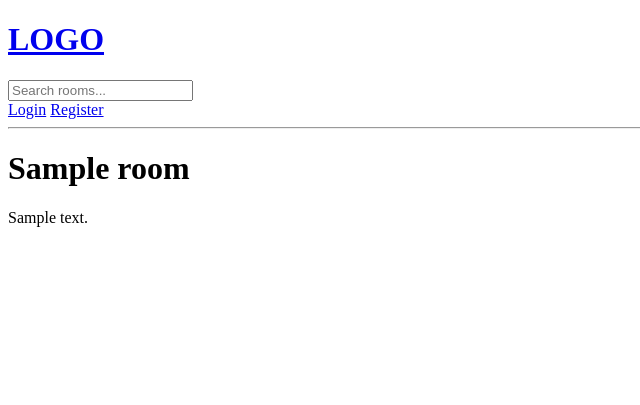
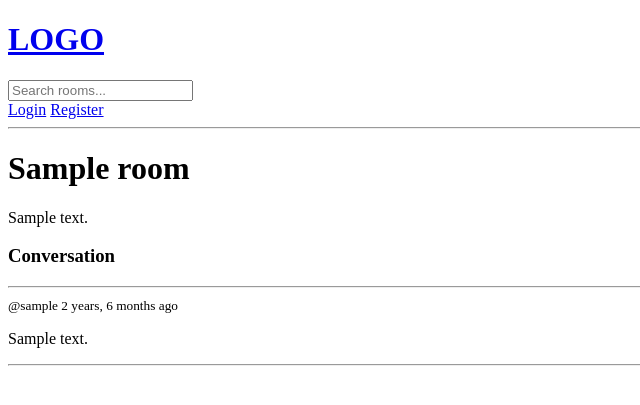
Before and after one commit to curder/django_study_buddy_demo, a Django app: page /room/1 in a window 1280 px wide. Shown: the top 405 px of the page, without its empty margins (0-640 px from the left). Run offline with Django 4.2, Linux system fonts and the light colour scheme; tables that the repository leaves empty hold one stand-in row (values such as "Sample post").

Commit message:
Conversation and Comments

```diff
--- a/base/templates/base/room.html
+++ b/base/templates/base/room.html
@@ -2,7 +2,28 @@
 {% block content %}
     <h1>{{ room.name }}</h1>
 
-    <div>
-    {{ room.description }}
+    <p>{{ room.description }}</p>
+
+
+    <div class="comment-wrapper">
+        <h3>Conversation</h3>
+        <hr>
+        {% for room_message in room_messages %}
+            <div>
+                <small>@{{ room_message.user }} {{ room_message.created_at|timesince }} ago</small>
+                <p>{{ room_message.body }}</p>
+                <hr>
+            </div>
+        {% endfor %}
     </div>
+
+    {% if request.user.is_authenticated %}
+        <div class="comment-form">
+            <form action="{% url 'room' room.id %}" method="POST">
+                {% csrf_token %}
+                <input type="text" name="body" placeholder="Write your message here..."/>
+            </form>
+        </div>
+    {% endif %}
+
 {% endblock %}
--- a/base/views.py
+++ b/base/views.py
@@ -6,7 +6,7 @@ from django.http import HttpResponse
 from django.contrib.auth.forms import UserCreationForm
 from django.db.models import Q
 from django.contrib.auth.models import User
-from .models import Room, Topic
+from .models import Room, Topic, Message
 from .forms import RoomForm
 
 
@@ -81,7 +81,13 @@ def home(request):
 
 def room(request, pk):
     room = Room.objects.get(id=pk)
-    context = {"room": room}
+    room_messages = room.message_set.all().order_by('-created_at')
+
+    if request.method == 'POST':
+        message = Message.objects.create(user=request.user, room=room, body=request.POST.get('body'))
+        return redirect('room', pk=room.id)
+
+    context = {"room": room, 'room_messages': room_messages}
     return render(request, 'base/room.html', context=context)
 
 
```
